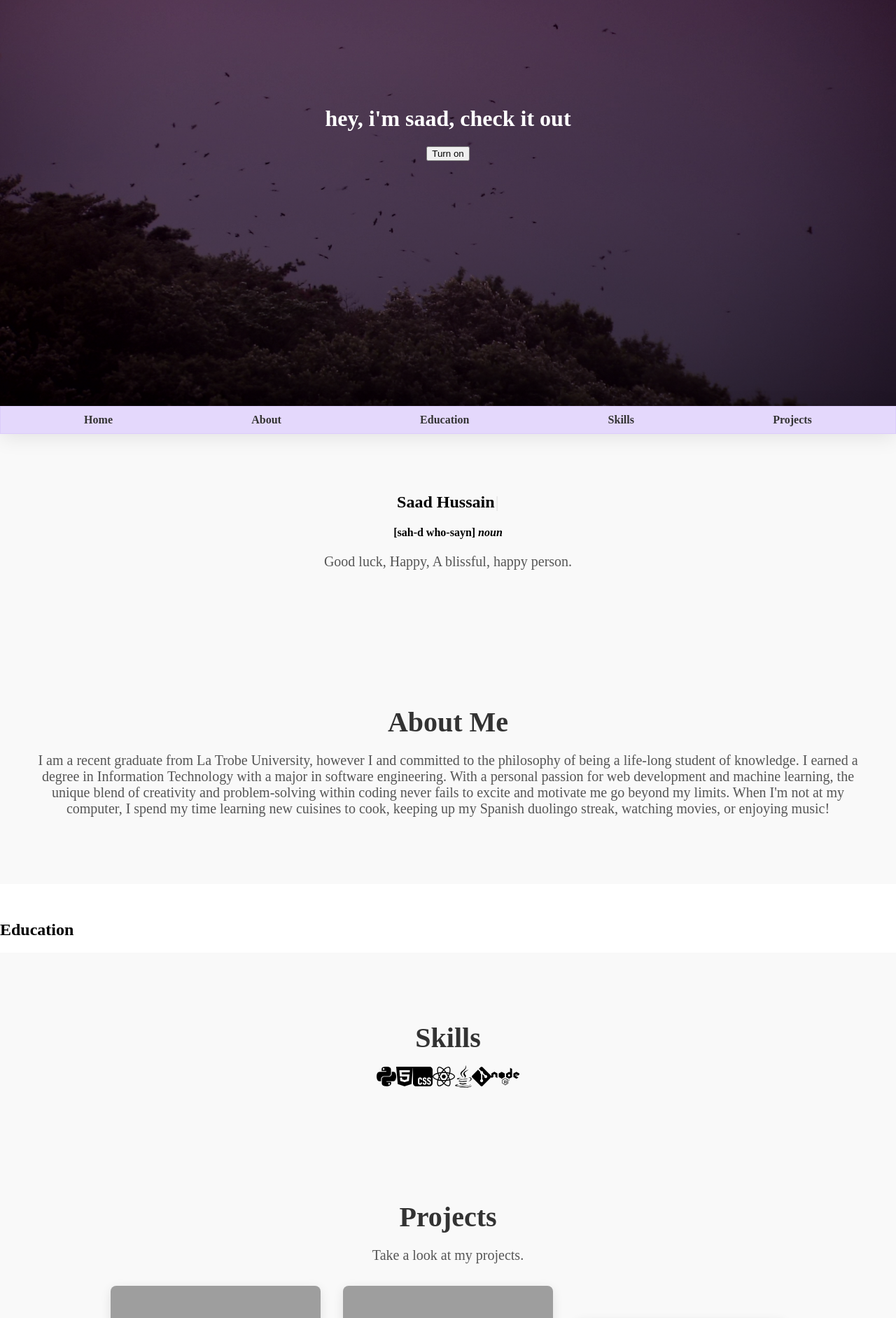
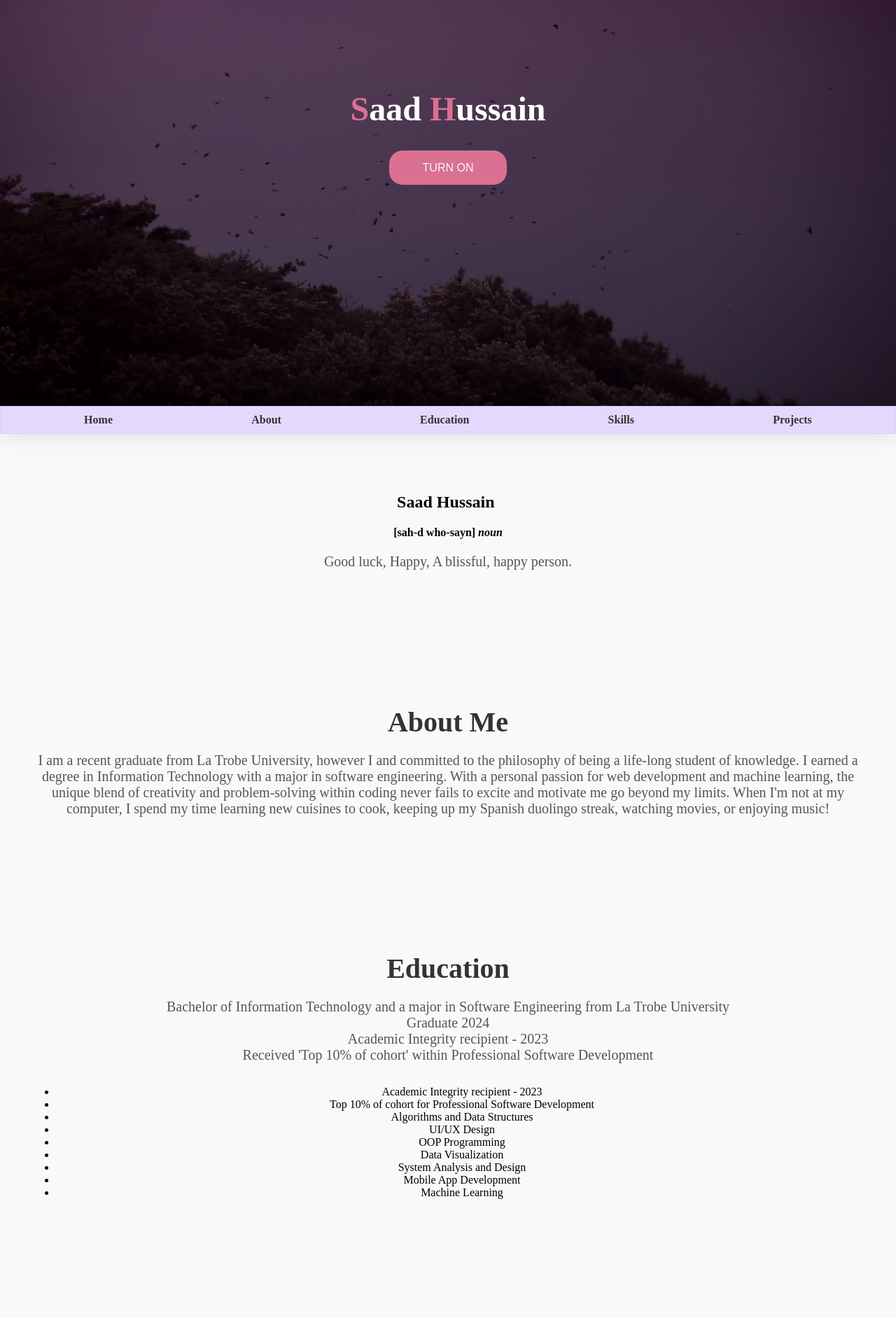
Before and after one commit to shjcc/saad-portfolio, a React (Vite) app in the folder saad-portfolio/: page / in a window 1280 px wide. Shown: the part 220-2103 px from the top of the page at 70% size. Built offline with nearby package versions, Linux system fonts and the light colour scheme; grey boxes are pictures that could not be loaded.

Commit message:
addded to education section, unstyled

```diff
--- a/saad-portfolio/src/pages/entry/entry.tsx
+++ b/saad-portfolio/src/pages/entry/entry.tsx
@@ -4,12 +4,11 @@ interface EntryProps {
     onButtonClick: () => void;
 }
 
-const Entry: React.FC<EntryProps> = ({ onButtonClick }) => {
+const Entry = ({ onButtonClick }: EntryProps) => {
     return (
         <div className={styles.entryBackground}>
             <h1 className={styles.entryTitle}>
-                hey, i'm saad,
-                check it out
+                <span className={styles.entryWord}>S</span>aad <span className={styles.entryWord}>H</span>ussain
             </h1>
             <button className={styles.entryButton} onClick={onButtonClick}>
                 Turn on
--- a/saad-portfolio/src/pages/home/education.tsx
+++ b/saad-portfolio/src/pages/home/education.tsx
@@ -5,6 +5,23 @@ const Education = () => {
         <section id="education" className={styles.educationContainer}>
             <div className={styles.educationContent}>
                 <h1 className={styles.educationTitle}>Education</h1>
+                <p className={styles.educationText}>
+                    Bachelor of Information Technology and a major in Software Engineering from La Trobe University
+                    <br/>Graduate 2024
+                    <br/>Academic Integrity recipient - 2023
+                    <br/>Received 'Top 10% of cohort' within Professional Software Development
+                </p>
+                <ul className={styles.educationList}>
+                    <li>Academic Integrity recipient - 2023</li>
+                    <li>Top 10% of cohort for Professional Software Development</li>
+                    <li>Algorithms and Data Structures</li>
+                    <li>UI/UX Design</li>
+                    <li>OOP Programming</li>
+                    <li>Data Visualization</li>
+                    <li>System Analysis and Design</li>
+                    <li>Mobile App Development</li>
+                    <li>Machine Learning</li>
+                </ul>
             </div>
         </section>
     )
--- a/saad-portfolio/src/pages/home/skills.tsx
+++ b/saad-portfolio/src/pages/home/skills.tsx
@@ -9,13 +9,13 @@ const Skills = () => {
             <div className={styles.skillsContent}>
                 <h1 className={styles.skillsTitle}>Skills</h1>
                 <div className={styles.skillsList}>
-                    <FontAwesomeIcon icon={faPython} size="2x"/>
-                    <FontAwesomeIcon icon={faHtml5} size="2x"/>
-                    <FontAwesomeIcon icon={faCss} size="2x"/>
-                    <FontAwesomeIcon icon={faReact} size="2x"/>
-                    <FontAwesomeIcon icon={faJava} size="2x"/>
-                    <FontAwesomeIcon icon={faGitAlt} size="2x"/>
-                    <FontAwesomeIcon icon={faNode} size="2x"/>
+                    <FontAwesomeIcon icon={faPython} />
+                    <FontAwesomeIcon icon={faHtml5} />
+                    <FontAwesomeIcon icon={faCss} />
+                    <FontAwesomeIcon icon={faReact} />
+                    <FontAwesomeIcon icon={faJava} />
+                    <FontAwesomeIcon icon={faGitAlt} />
+                    <FontAwesomeIcon icon={faNode} />
                 </div>
             </div>
         </section>
--- a/saad-portfolio/src/pages/loading/loading.tsx
+++ b/saad-portfolio/src/pages/loading !not used/loading.tsx
@@ -1,7 +1,7 @@
 import {useEffect, useState} from "react";
 import { useNavigate } from "react-router-dom";
 import Typewriter from "typewriter-effect";
-import styles from '../../styles/loading.module.css';
+import styles from './loading.module.css';
 
 const Loading = () => {
     const navi = useNavigate();
--- a/saad-portfolio/src/styles/education.module.css
+++ b/saad-portfolio/src/styles/education.module.css
@@ -1,3 +1,22 @@
 .educationContainer {
-    padding-top: 2rem; /* stops the nav bar from blocking title */
+    padding: 4rem 2rem;
+    background-color: #f9f9f9;
+    text-align: center;
 }
+
+.educationContent {
+    max-width: 1200px;
+    margin: 0 auto;
+}
+
+.educationContent h1 {
+    font-size: 2.5rem;
+    color: #333;
+    margin-bottom: 1rem;
+}
+
+.educationContent p {
+    font-size: 1.25rem;
+    color: #555;
+    margin-bottom: 2rem;
+}
--- a/saad-portfolio/src/styles/entry.module.css
+++ b/saad-portfolio/src/styles/entry.module.css
@@ -14,8 +14,46 @@
 .entryTitle {
     position: relative;
     color: white;
+    font-size: 3rem;
+}
+.entryWord {
+    color: palevioletred;
 }
 
 .entryButton {
+    -webkit-tap-highlight-color: transparent;
+    -webkit-appearance: button;
+    background-color: #000;
+    background-image: none;
+    color: #fff;
+    font-size: 100%;
+    font-weight: 900;
+    line-height: 1.5;
+    margin: 0;
+    padding: 0;
+    text-transform: uppercase;
+}
 
+.entryButton {
+    --thickness: 0.3rem;
+    --roundness: 1.2rem;
+    --color: #eff6ff;
+    --opacity: 0.6;
+    -webkit-backdrop-filter: blur(100px);
+    backdrop-filter: blur(100px);
+    background: none;
+    background: hsl(341, 59%, 65%);
+    border: none;
+    border-radius: var(--roundness);
+    color: var(--color);
+    cursor: pointer;
+    display: block;
+    font-size: 1rem;
+    font-weight: 500;
+    padding: 0.8rem 3rem;
+    position: relative;
 }
+.entryButton:hover {
+    background: hsl(341, 64%, 54%);
+    filter: brightness(1.2);
+}
```
Also changed, not shown: saad-portfolio/src/pages/loading !not used/loading.module.css (renamed from saad-portfolio/src/styles/loading.module.css).
